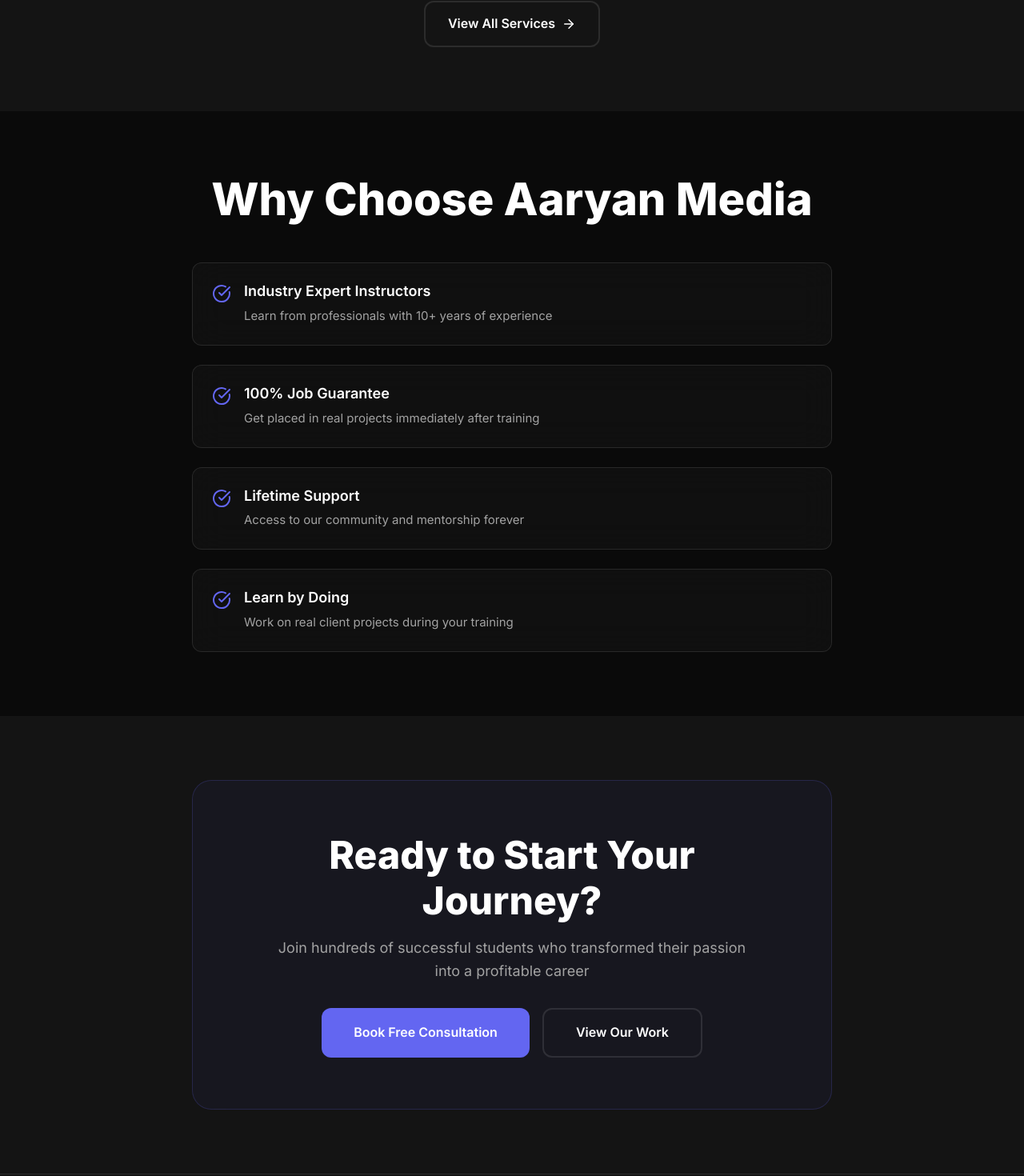
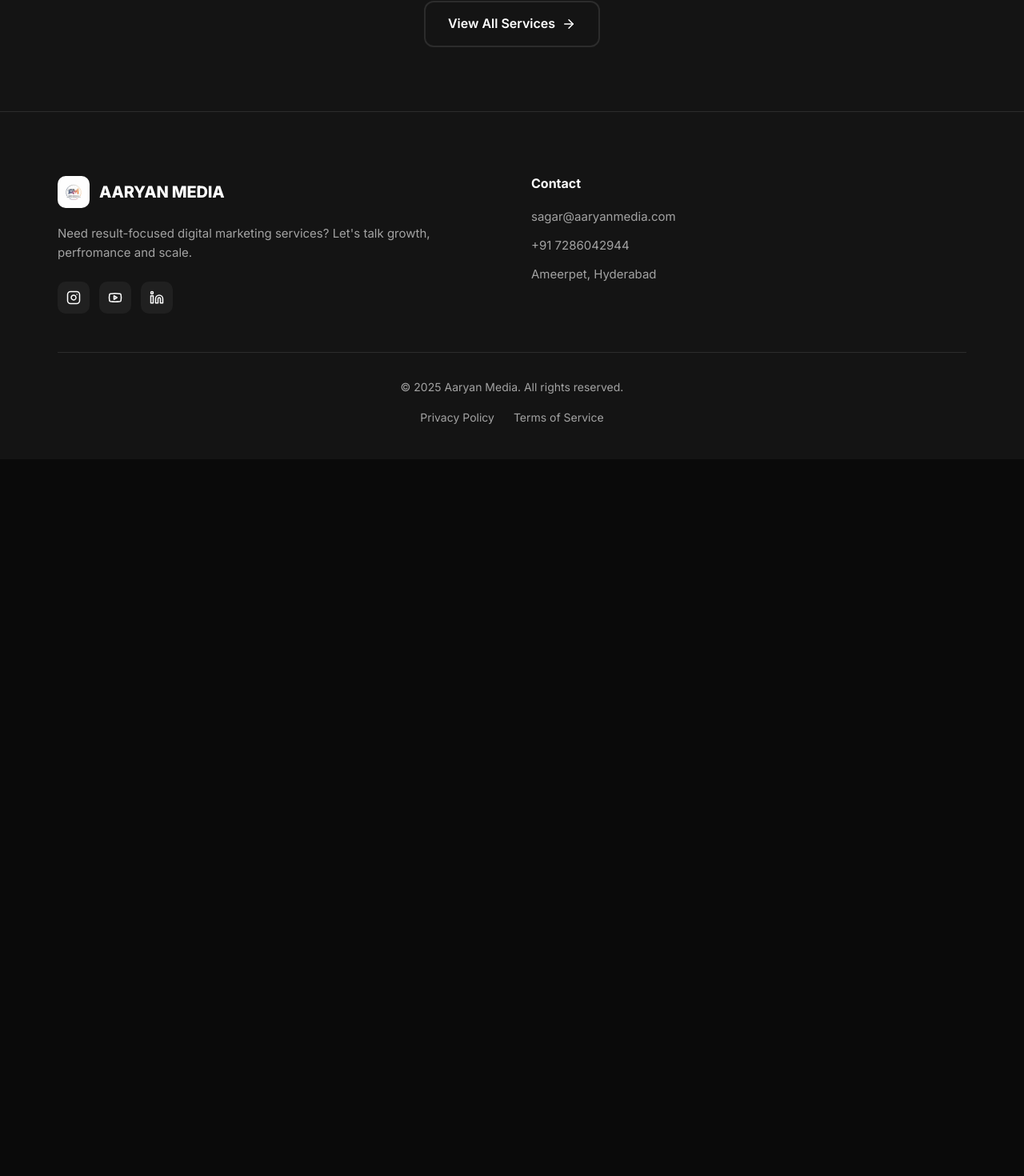
Before and after one commit to blanks247/aaryan-editz-website, a React (Vite) app: page /#/ in a window 1280 px wide. Shown: the part 2400-3870 px from the top of the page at 80% size. After the commit the page ends 2974 px from the top, so only its background shows below. Built offline with nearby package versions, Linux system fonts and the light colour scheme.

Commit message:
Move Why Choose Us and CTA sections from Home to Training page

```diff
--- a/src/pages/Home.tsx
+++ b/src/pages/Home.tsx
@@ -1,6 +1,6 @@
 import React from 'react';
 import { Link } from 'react-router-dom';
-import { Play, ArrowRight, CheckCircle, Video, Users, Award } from 'lucide-react';
+import { Play, ArrowRight, Video, Users, Award } from 'lucide-react';
 import { motion } from 'framer-motion';
 import heroImg from '../assets/hero.png';
 import weddingImg from '../assets/wedding.png';
@@ -177,67 +177,7 @@
                 </div>
             </section>
 
-            {/* Why Choose Us */}
-            <section style={{ paddingTop: '80px', paddingBottom: '80px' }}>
-                <div className="container">
-                    <div style={{ maxWidth: '800px', margin: '0 auto' }}>
-                        <h2 className="section-title" style={{ marginBottom: '48px' }}>Why Choose Aaryan Media</h2>
 
-                        <div style={{ display: 'grid', gap: '24px' }}>
-                            {[
-                                { title: 'Industry Expert Instructors', desc: 'Learn from professionals with 10+ years of experience' },
-                                { title: '100% Job Guarantee', desc: 'Get placed in real projects immediately after training' },
-                                { title: 'Lifetime Support', desc: 'Access to our community and mentorship forever' },
-                                { title: 'Learn by Doing', desc: 'Work on real client projects during your training' }
-                            ].map((item, i) => (
-                                <div key={i} className="glass" style={{
-                                    padding: '24px',
-                                    borderRadius: '12px',
-                                    display: 'flex',
-                                    gap: '16px',
-                                    alignItems: 'start'
-                                }}>
-                                    <CheckCircle size={24} style={{ color: 'var(--primary)', flexShrink: 0, marginTop: '2px' }} />
-                                    <div>
-                                        <h4 style={{ fontSize: '1.125rem', fontWeight: '600', marginBottom: '8px' }}>{item.title}</h4>
-                                        <p style={{ color: 'var(--text-secondary)', fontSize: '0.9375rem', lineHeight: '1.6' }}>{item.desc}</p>
-                                    </div>
-                                </div>
-                            ))}
-                        </div>
-                    </div>
-                </div>
-            </section>
-
-            {/* CTA */}
-            <section style={{ paddingTop: '80px', paddingBottom: '80px', background: 'var(--bg-secondary)' }}>
-                <div className="container">
-                    <div className="glass" style={{
-                        padding: 'clamp(2rem, 5vw, 4rem)',
-                        borderRadius: '24px',
-                        textAlign: 'center',
-                        maxWidth: '800px',
-                        margin: '0 auto',
-                        border: '1px solid rgba(99, 102, 241, 0.2)',
-                        background: 'rgba(99, 102, 241, 0.05)'
-                    }}>
-                        <h2 style={{ fontSize: 'clamp(1.875rem, 4vw, 3rem)', fontWeight: '800', marginBottom: '16px' }}>
-                            Ready to Start Your Journey?
-                        </h2>
-                        <p style={{ fontSize: '1.125rem', color: 'var(--text-secondary)', marginBottom: '32px', maxWidth: '600px', margin: '0 auto 32px' }}>
-                            Join hundreds of successful students who transformed their passion into a profitable career
-                        </p>
-                        <div style={{ display: 'flex', gap: '16px', justifyContent: 'center', flexWrap: 'wrap' }}>
-                            <Link to="/contact" className="btn-primary" style={{ padding: '1rem 2.5rem' }}>
-                                Book Free Consultation
-                            </Link>
-                            <Link to="/portfolio" className="btn-outline" style={{ padding: '1rem 2.5rem' }}>
-                                View Our Work
-                            </Link>
-                        </div>
-                    </div>
-                </div>
-            </section>
         </div>
     );
 };
--- a/src/pages/Training.tsx
+++ b/src/pages/Training.tsx
@@ -1,5 +1,5 @@
 import React from 'react';
-import { Check, Award, Users, Briefcase } from 'lucide-react';
+import { Check, Award, Users, Briefcase, CheckCircle, ArrowRight } from 'lucide-react';
 import { Link } from 'react-router-dom';
 
 const Training: React.FC = () => {
@@ -168,6 +168,60 @@
                     ))}
                 </div>
             </div>
+
+            {/* Why Choose Us */}
+            <div style={{ maxWidth: '800px', margin: '0 auto 80px' }}>
+                <h2 className="section-title" style={{ marginBottom: '48px', textAlign: 'center' }}>Why Choose Aaryan Media</h2>
+
+                <div style={{ display: 'grid', gap: '24px' }}>
+                    {[
+                        { title: 'Industry Expert Instructors', desc: 'Learn from professionals with 10+ years of experience' },
+                        { title: '100% Job Guarantee', desc: 'Get placed in real projects immediately after training' },
+                        { title: 'Lifetime Support', desc: 'Access to our community and mentorship forever' },
+                        { title: 'Learn by Doing', desc: 'Work on real client projects during your training' }
+                    ].map((item, i) => (
+                        <div key={i} className="glass" style={{
+                            padding: '24px',
+                            borderRadius: '12px',
+                            display: 'flex',
+                            gap: '16px',
+                            alignItems: 'start'
+                        }}>
+                            <CheckCircle size={24} style={{ color: 'var(--primary)', flexShrink: 0, marginTop: '2px' }} />
+                            <div>
+                                <h4 style={{ fontSize: '1.125rem', fontWeight: '600', marginBottom: '8px' }}>{item.title}</h4>
+                                <p style={{ color: 'var(--text-secondary)', fontSize: '0.9375rem', lineHeight: '1.6' }}>{item.desc}</p>
+                            </div>
+                        </div>
+                    ))}
+                </div>
+            </div>
+
+            {/* CTA */}
+            <div className="glass" style={{
+                padding: 'clamp(2rem, 5vw, 4rem)',
+                borderRadius: '24px',
+                textAlign: 'center',
+                maxWidth: '800px',
+                margin: '0 auto',
+                border: '1px solid rgba(99, 102, 241, 0.2)',
+                background: 'rgba(99, 102, 241, 0.05)'
+            }}>
+                <h2 style={{ fontSize: 'clamp(1.875rem, 4vw, 3rem)', fontWeight: '800', marginBottom: '16px' }}>
+                    Ready to Start Your Journey?
+                </h2>
+                <p style={{ fontSize: '1.125rem', color: 'var(--text-secondary)', marginBottom: '32px', maxWidth: '600px', margin: '0 auto 32px' }}>
+                    Join hundreds of successful students who transformed their passion into a profitable career
+                </p>
+                <div style={{ display: 'flex', gap: '16px', justifyContent: 'center', flexWrap: 'wrap' }}>
+                    <Link to="/contact" className="btn-primary" style={{ padding: '1rem 2.5rem', display: 'flex', alignItems: 'center', gap: '8px' }}>
+                        Book Free Consultation <ArrowRight size={20} />
+                    </Link>
+                    <Link to="/portfolio" className="btn-outline" style={{ padding: '1rem 2.5rem' }}>
+                        View Our Work
+                    </Link>
+                </div>
+            </div>
         </div>
     );
 };
```
